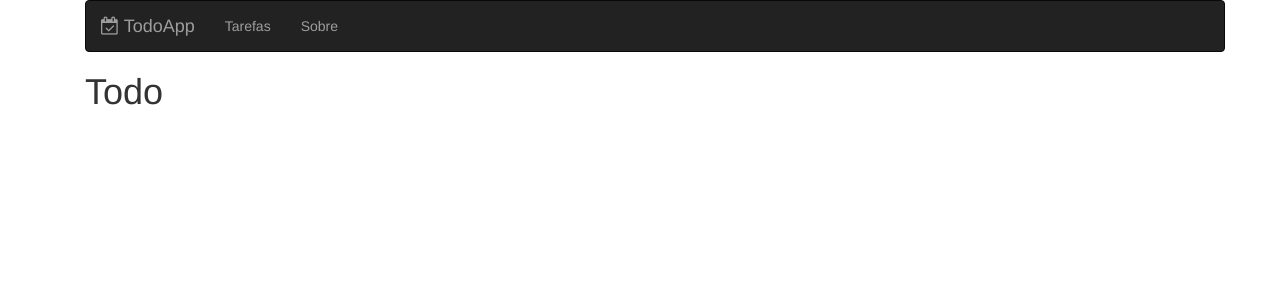
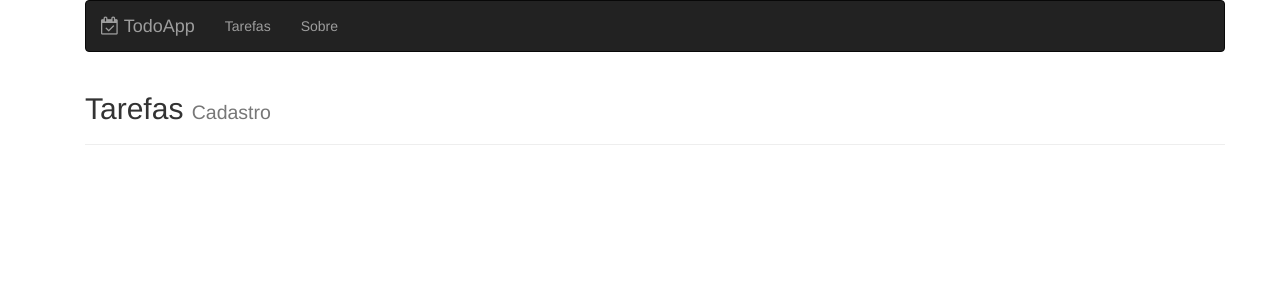
Before and after one commit to robertofortes23/React-TodoApp, a React (Create React App) app in the folder frontend/: page /#/todos in a window 1280 px wide. Shown: the top 300 px of the page. Built offline with nearby package versions, Linux system fonts and the light colour scheme.

Commit message:
Componente PageHeader

```diff
--- a/frontend/src/about/About.jsx
+++ b/frontend/src/about/About.jsx
@@ -1,8 +1,15 @@
 import React from 'react'
+import PageHeader from '../template/PageHeader'
 
 const About = props => (
     <div>
-        <h1>Sobre</h1>
+        <PageHeader name="Sobre" small="Nós"/>
+        <h2>Nossa História</h2>
+        <p>Lorem ipsum dolor sit amet, consectetur adipiscing elit</p>
+        <h2>Missão e Valores</h2>
+        <p>Lorem ipsum dolor sit amet, consectetur adipiscing elit</p>
+        <h2>Imprensa</h2>
+        <p>Lorem ipsum dolor sit amet, consectetur adipiscing elit</p>
     </div>
 )
 
--- /dev/null
+++ b/frontend/src/template/PageHeader.jsx
@@ -0,0 +1,9 @@
+import React from 'react'
+
+const PageHeader = props => (
+    <header className="page-header">
+        <h2>{props.name} <small>{props.small}</small></h2>
+    </header>
+)
+
+export default PageHeader
--- a/frontend/src/todo/Todo.jsx
+++ b/frontend/src/todo/Todo.jsx
@@ -1,10 +1,11 @@
 import React, { Component } from 'react'
+import PageHeader from '../template/PageHeader'
 
 export default class Todo extends Component {
     render(){
         return(
             <div>
-                <h1>Todo</h1>
+                <PageHeader name="Tarefas" small="Cadastro"/>
             </div>
         )
     }
```
